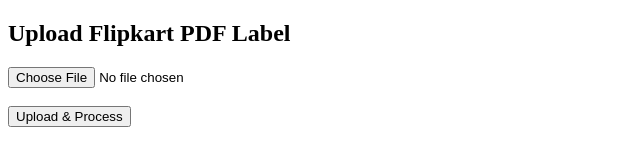
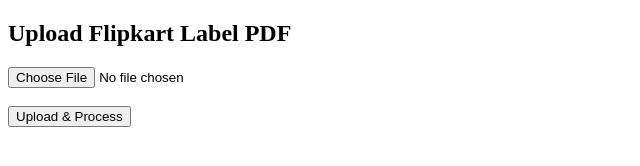
Before and after one commit to santoshk66/flipkart-label-extractor, a website: page public/index.html in a window 1280 px wide. Shown: the full height of the page, 0-640 px from the left. Drawn offline with Linux system fonts and the light colour scheme.

Commit message:
Update index.html

```diff
--- a/public/index.html
+++ b/public/index.html
@@ -1,7 +1,7 @@
 <!DOCTYPE html>
-<html><head><title>Flipkart Label Processor</title></head>
+<html><head><title>Flipkart Label Tool</title></head>
 <body>
-  <h2>Upload Flipkart PDF Label</h2>
+  <h2>Upload Flipkart Label PDF</h2>
   <input type="file" id="pdf"><br><br>
   <button onclick="upload()">Upload & Process</button>
   <div id="result" style="margin-top: 20px;"></div>
```
